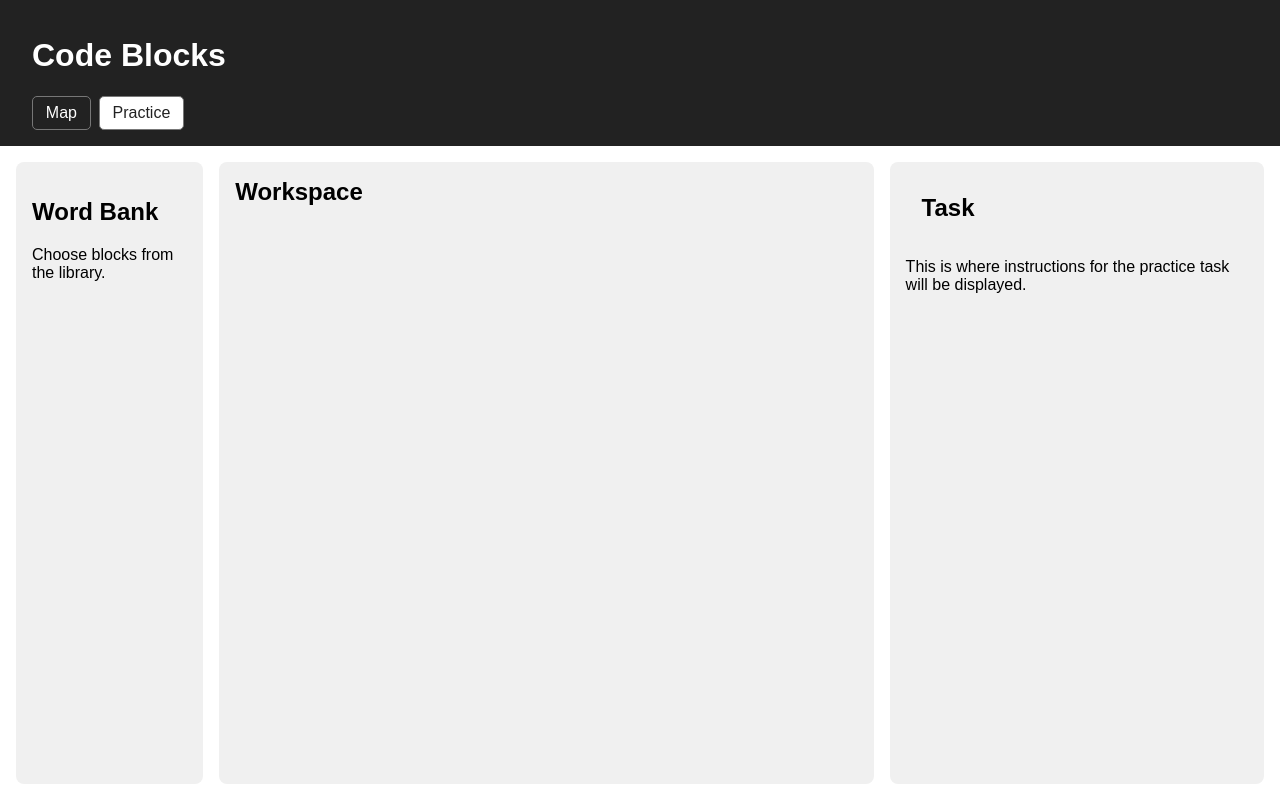
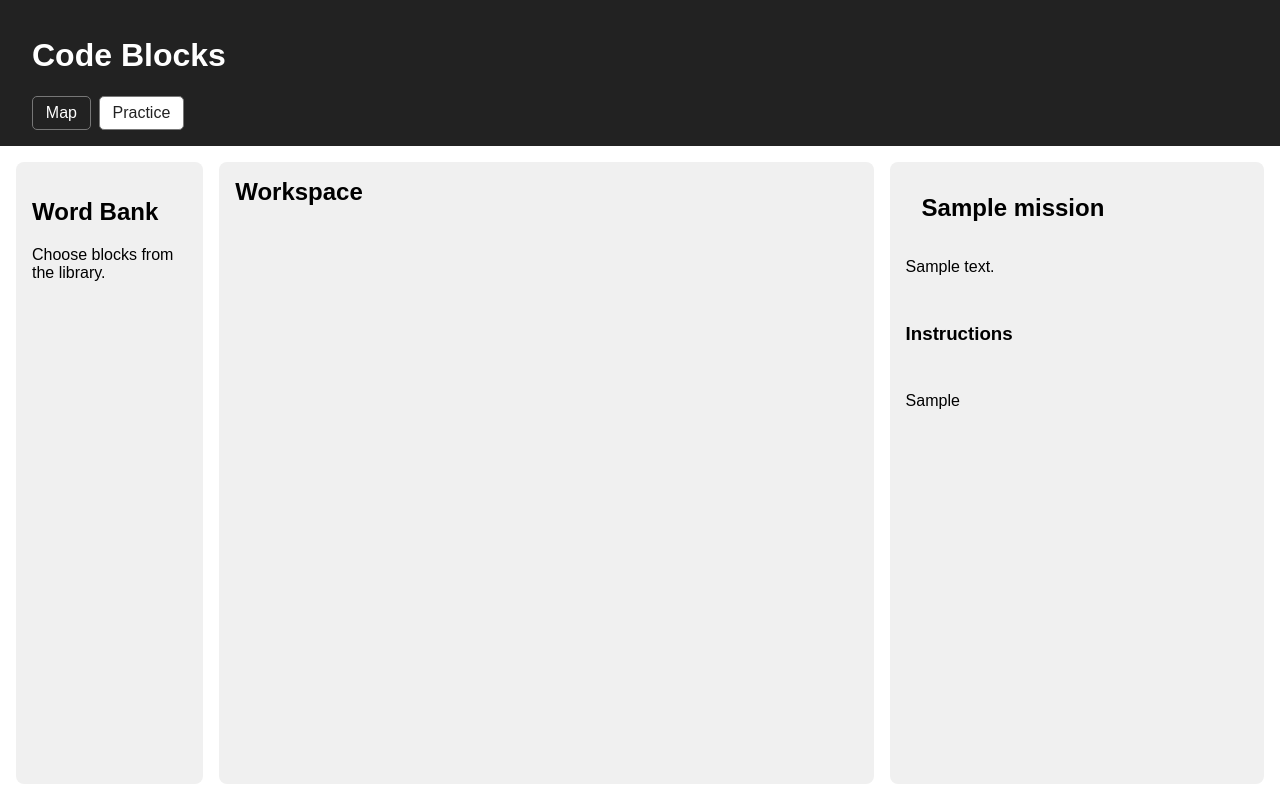
Before and after one commit to UCCS-CS4300-5300/group3-fall2026, a Django app: page / in a window 1280 px wide. Run offline with Django 5.2, Linux system fonts and the light colour scheme; tables that the repository leaves empty hold one stand-in row (values such as "Sample post").

Commit message:
Add full implementation of Mission feature Add tests ensuring that missions are displayed on practice.html Update views.py to include Mission information Update practice.html to show Mission information Remade database files to drop links to old database schema

```diff
--- a/project/core/templates/core/practice.html
+++ b/project/core/templates/core/practice.html
@@ -1,4 +1,4 @@
-{% load static %}
+	{% load static %}
 <!doctype html>
 <html lang="en">
 <head>
@@ -30,10 +30,13 @@
 
     <div class="column scenario-column">
       <div id="practice-task">
-        <h2>Task</h2>
-        <p>This is where instructions for the practice task will be displayed.</p>
-        <div id="practice-status" aria-live="polite"></div>
-      </div>
+		<h2>{{ title }}</h2>
+		<p>{{ description }}</p>
+		<h3>Instructions</h3>
+		<p>{{ instructions }}</p>
+		<div id="practice-status" aria-live="polite"></div>
+
+	</div>
     </div>
   </div>
 
--- a/project/core/views.py
+++ b/project/core/views.py
@@ -2,12 +2,24 @@ from django.shortcuts import render
 from .models import Mission
 
 def practice(request):
-    return render(request, "core/practice.html")
+    '''
+    Mission.objects.create(
+        title="Reach the Exit",
+        description="Guide the character to the exit.",
+        instructions="Use for loops, if statements, and while loops to reach the exit. Avoid hazards and the zombie horde behind you!")
+    '''
+    mission = Mission.objects.first()
+    return render(request, "core/practice.html",{
+        "title": mission.title,
+        "instructions": mission.instructions,
+        "description": mission.description,
+        },
+    )
 
 def map_page(request):
     return render(request, "core/map.html", {
         # Unknown behavior? Changed during refactor, "items" never shows up in map.html
         # StarterItem database was replaced with Mission database
-        "items": Mission.objects.filter(is_active=True).order_by("title"),
+        # "items": Mission.objects.filter(is_active=True).order_by("title"),
         "level": 1,
     })
```
Also changed, not shown: project/core/tests.py (+17 -6 lines), project/core/migrations/0001_initial.py, project/core/migrations/0002_rename_starteritem_mission.py (deleted), project/core/migrations/0003_remove_mission_is_active_mission_instructions_puzzle.py (deleted).
